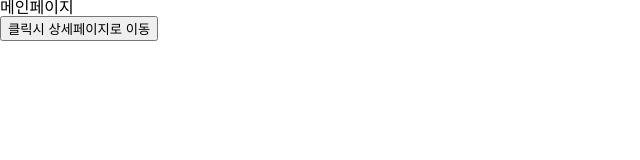
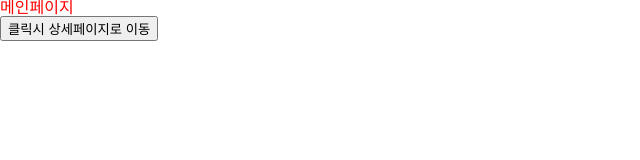
Before and after one commit to hyowls/react_task, a React (Vite) app: page / in a window 1280 px wide. Shown: the top 160 px of the page, without its empty margins (0-640 px from the left). Built offline with nearby package versions, Linux system fonts and the light colour scheme.

Commit message:
리셋css 글로벌 스타일 설정

```diff
--- a/src/App.jsx
+++ b/src/App.jsx
@@ -1,9 +1,13 @@
 import React from 'react'
 import './App.css'
 import Router from './shared/Router'
+import GlobalStyle from './components/GlobalStyled'
 const App = () => {
   return (
-    <Router />
+    <>
+      <GlobalStyle />
+      <Router />
+    </>
   )
 }
 
--- /dev/null
+++ b/src/components/GlobalStyled.jsx
@@ -0,0 +1,49 @@
+import { createGlobalStyle } from 'styled-components'
+
+const GlobalStyle = createGlobalStyle`
+  html, body, div, span, applet, object, iframe,
+  h1, h2, h3, h4, h5, h6, p, blockquote, pre,
+  a, abbr, acronym, address, big, cite, code,
+  del, dfn, em, img, ins, kbd, q, s, samp,
+  small, strike, strong, sub, sup, tt, var,
+  b, u, i, center,
+  dl, dt, dd, ol, ul, li,
+  fieldset, form, label, legend,
+  table, caption, tbody, tfoot, thead, tr, th, td,
+  article, aside, canvas, details, embed,
+  figure, figcaption, footer, header, hgroup,
+  menu, nav, output, ruby, section, summary,
+  time, mark, audio, video {
+    margin: 0;
+    padding: 0;
+    border: 0;
+    font-size: 100%;
+    font: inherit;
+    vertical-align: baseline;
+    color:red;
+  }
+  /* HTML5 display-role reset for older browsers */
+  article, aside, details, figcaption, figure,
+  footer, header, hgroup, menu, nav, section {
+    display: block;
+  }
+  body {
+    line-height: 1;
+  }
+  ol, ul {
+    list-style: none;
+  }
+  blockquote, q {
+    quotes: none;
+  }
+  blockquote:before, blockquote:after,
+  q:before, q:after {
+    content: '';
+    content: none;
+  }
+  table {
+    border-collapse: collapse;
+    border-spacing: 0;
+  }
+`
+export default GlobalStyle;
--- a/src/pages/DetailPage.jsx
+++ b/src/pages/DetailPage.jsx
@@ -6,6 +6,7 @@
 
   return (
     <div>
+      <h1>디테일 페이지</h1>
       <button onClick={()=>{
         navigate('/')
       }}>
--- a/src/pages/MainPage.jsx
+++ b/src/pages/MainPage.jsx
@@ -1,5 +1,6 @@
 import React from 'react'
 import { useNavigate } from 'react-router-dom'
+import GlobalStyle from '../components/GlobalStyled';
 
 const MainPage = () => {
   const navigate = useNavigate();
```
